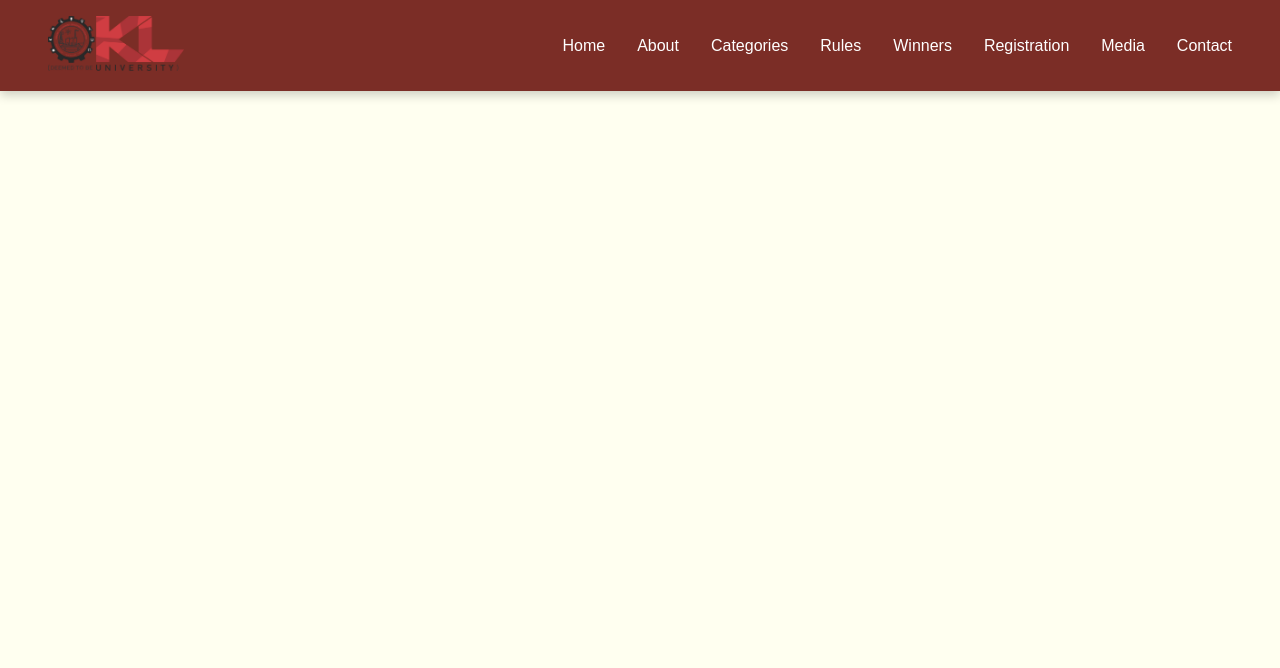
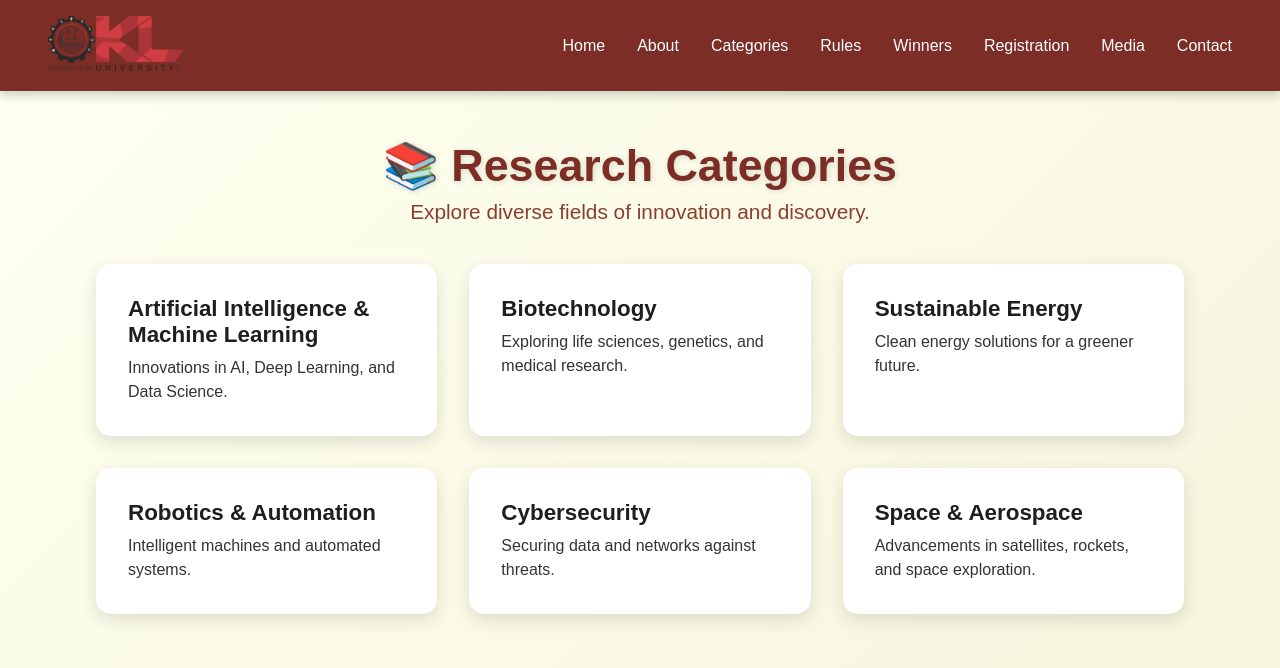
Before and after one commit to KL-VEDA/Research-Expo, a React (Vite) app: page /categories in a window 1280 px wide. Shown: the top 668 px of the page. Built offline with nearby package versions, Linux system fonts and the light colour scheme.

Commit message:
Categories

```diff
--- a/src/App.jsx
+++ b/src/App.jsx
@@ -5,6 +5,8 @@ import Navbar from './components/Navbar/Navbar.jsx'; // Import the Navbar
 import LandingPage from './pages/LandingPage/LandingPage';
 import About from './pages/About/About.jsx';  // Import About page
 import Winners from './pages/Winners/Winners.jsx';
+import Categories from './pages/Categories/Categories.jsx'
+
 import "./App.css";
 
 function App() {
@@ -13,8 +15,9 @@ function App() {
       <Navbar />  {/* Add Navbar here */}
       <Routes>
         <Route path="/" element={<LandingPage />} />
-        <Route path="/about" element={<About />} />  {/* Add route for About page */}
+        <Route path="/about" element={<About />} />
         <Route path="/winners" element={<Winners/>}/>
+        <Route path="/categories" element={<Categories/>}/>
       </Routes>
     </Router>
   );
--- /dev/null
+++ b/src/pages/Categories/Categories.css
@@ -0,0 +1,56 @@
+.categories-container {
+  padding: 3rem 6rem;
+  background: linear-gradient(135deg, var(--ivory-white), var(--warm-beige));
+  color: var(--charcoal-text);
+  min-height: 100vh;
+  text-align: center;
+}
+
+.categories-title {
+  font-size: 2.8rem;
+  color: var(--academic-maroon);
+  margin-bottom: 0.5rem;
+  text-shadow: 1px 1px 6px rgba(0, 0, 0, 0.15);
+}
+
+.categories-subtitle {
+  font-size: 1.3rem;
+  color: var(--muted-brick);
+  margin-bottom: 2.5rem;
+}
+
+/* Grid layout */
+.categories-grid {
+  display: grid;
+  grid-template-columns: repeat(auto-fit, minmax(280px, 1fr));
+  gap: 2rem;
+  margin-top: 1rem;
+}
+
+/* Category Card */
+.category-card {
+  background: var(--pure-white);
+  border-radius: 15px;
+  padding: 2rem;
+  box-shadow: 0 6px 18px rgba(0, 0, 0, 0.12);
+  transition: transform 0.3s ease, box-shadow 0.3s ease;
+  text-align: left;
+}
+
+.category-card:hover {
+  transform: translateY(-8px);
+  box-shadow: 0 12px 28px rgba(0, 0, 0, 0.2);
+}
+
+.category-name {
+  font-size: 1.4rem;
+  font-weight: bold;
+  color: var(--deep-charcoal);
+  margin-bottom: 0.5rem;
+}
+
+.category-description {
+  font-size: 1rem;
+  color: var(--charcoal-text);
+  line-height: 1.5;
+}
--- /dev/null
+++ b/src/pages/Categories/Categories.jsx
@@ -0,0 +1,58 @@
+// ./Components/Categories/Categories.jsx
+import React from "react";
+import "./Categories.css";
+
+function Categories() {
+  const categories = [
+    {
+      id: 1,
+      name: "Artificial Intelligence & Machine Learning",
+      description: "Innovations in AI, Deep Learning, and Data Science.",
+    },
+    {
+      id: 2,
+      name: "Biotechnology",
+      description: "Exploring life sciences, genetics, and medical research.",
+    },
+    {
+      id: 3,
+      name: "Sustainable Energy",
+      description: "Clean energy solutions for a greener future.",
+    },
+    {
+      id: 4,
+      name: "Robotics & Automation",
+      description: "Intelligent machines and automated systems.",
+    },
+    {
+      id: 5,
+      name: "Cybersecurity",
+      description: "Securing data and networks against threats.",
+    },
+    {
+      id: 6,
+      name: "Space & Aerospace",
+      description: "Advancements in satellites, rockets, and space exploration.",
+    },
+  ];
+
+  return (
+    <div className="categories-container">
+      <h1 className="categories-title">📚 Research Categories</h1>
+      <p className="categories-subtitle">
+        Explore diverse fields of innovation and discovery.
+      </p>
+
+      <div className="categories-grid">
+        {categories.map((category) => (
+          <div key={category.id} className="category-card">
+            <h2 className="category-name">{category.name}</h2>
+            <p className="category-description">{category.description}</p>
+          </div>
+        ))}
+      </div>
+    </div>
+  );
+}
+
+export default Categories;
```
